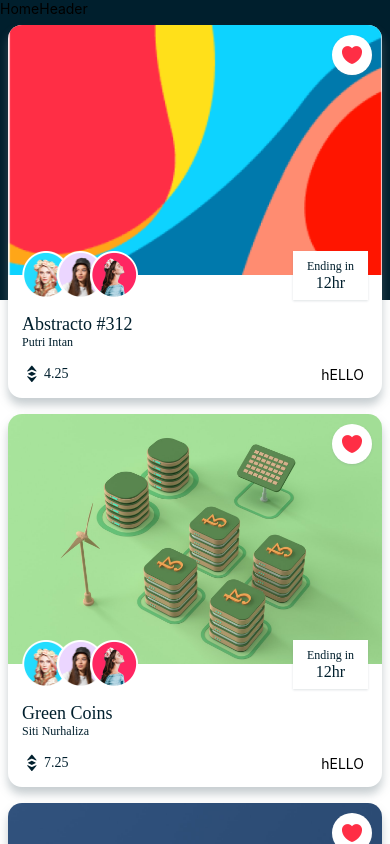
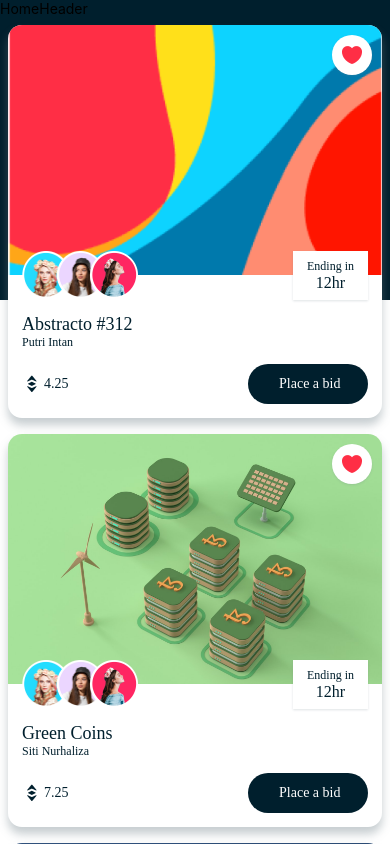
Before and after one commit to Davidcastel26/react_native_app, a React Native app: screen /Home in a window 390 px wide. Shown: the top 844 px of the page. Built offline with nearby package versions, Linux system fonts and the light colour scheme.

Commit message:
Update Button.js

```diff
--- a/components/Button.js
+++ b/components/Button.js
@@ -30,10 +30,19 @@
   )
 }
 
-export const RectButton = () => {
+export const RectButton = ({minWidth, fontSize, handlePress, ...props}) => {
   return (
-    <View>
-      <Text> hELLO </Text>
-    </View>
+    <TouchableOpacity
+      style={{
+        backgroundColor: COLORS.primary,
+        borderRadius: SIZES.extraLarge,
+        minWidth: minWidth,
+        padding: SIZES.small,
+        ...props,
+      }}
+      onPress={handlePress}
+    >
+      <Text style={{fontFamily: FONTS.semiBold, color: COLORS.white, fontSize: fontSize, textAlign: 'center' }}> Place a bid</Text>
+    </TouchableOpacity>
   )
 }
```
